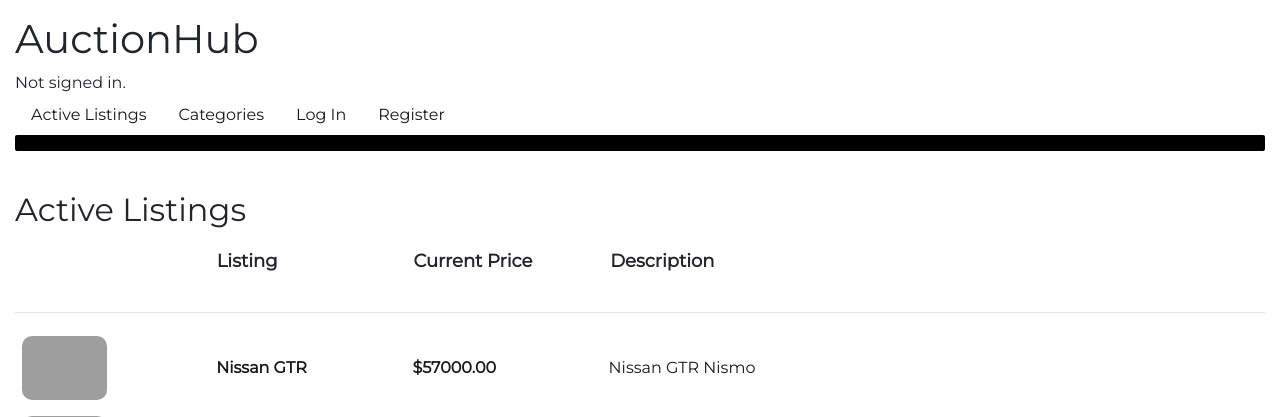
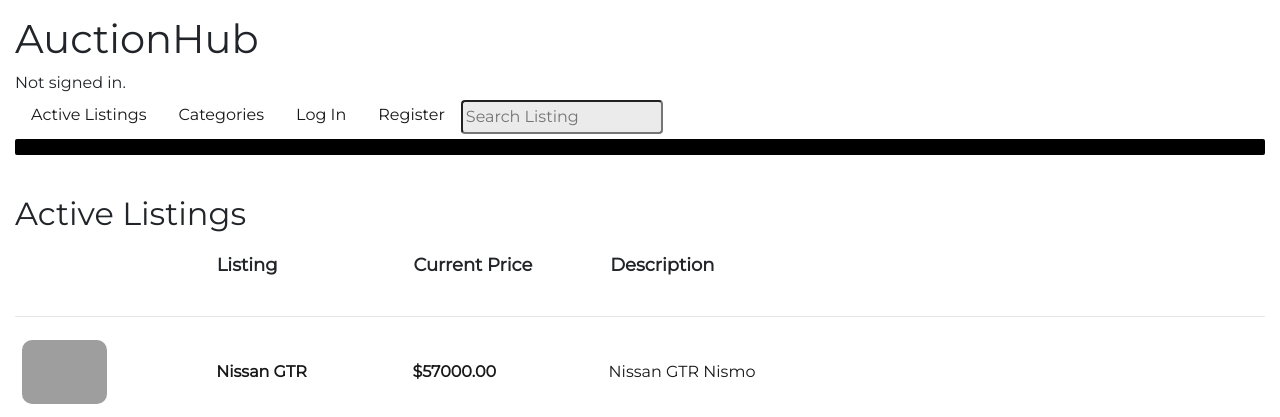
Before and after one commit to tarikozturk017/ecommerce-django, a Django app: page / in a window 1280 px wide. Shown: the top 417 px of the page. Run offline with Django 3.2, Linux system fonts and the light colour scheme; data comes from the database, SQL or seed files in the repository; both versions use the stored data as it was after the commit; some libraries are stand-ins or nearby versions; grey boxes are pictures that could not be loaded.

Commit message:
search functionality added

```diff
--- a/commerce/auctions/templates/auctions/layout.html
+++ b/commerce/auctions/templates/auctions/layout.html
@@ -42,6 +42,10 @@
                     <a class="nav-link" href="{% url 'register' %}">Register</a>
                 </li>
             {% endif %}
+            <form action="{% url 'search' %}" method="post">
+                {% csrf_token %}
+                <input class="search" type="text" name="search" placeholder="Search Listing" autocomplete="off">
+            </form>
         </ul>
         <div id="nav-btm"></div>
         {% block body %}
--- a/commerce/auctions/urls.py
+++ b/commerce/auctions/urls.py
@@ -15,5 +15,6 @@ urlpatterns = [
     path("comment/<str:title>", views.comment, name="comment"),
     path("categories/", views.categories, name="categories"),
     path("categories/category/<str:category>", views.category, name="category"),
-    path("watch_list/", views.watch_list, name="watch_list")
+    path("watch_list/", views.watch_list, name="watch_list"),
+    path("search/", views.search, name="search")
 ]
--- a/commerce/auctions/views.py
+++ b/commerce/auctions/views.py
@@ -1,4 +1,5 @@
 from turtle import textinput
+from typing import List
 from django.contrib.auth import authenticate, login, logout
 from django.db import IntegrityError
 from django.http import HttpResponseRedirect
@@ -189,3 +190,28 @@ def watch_list(request):
         return render(request, "auctions/watch_list.html", {
             "watch_lists": watch_lists
         })
+
+def search(request):
+    if request.method == "POST":
+        search_title = request.POST['search'] # looks for name="q" in layout
+        listing = None
+        if Listing.objects.filter(title=search_title).count() != 0:
+            listing = Listing.objects.get(title=search_title)
+        if listing is not None:
+            return render(request, "auctions/listing.html", {
+            "listing": listing
+        })
+        else:
+            print("\n\n\nASDADADASKLDJLAKDJLASKDJALDJSA")
+            listings = Listing.objects.all()
+            foundTitles = []
+            for listing in listings:
+                # print(f"\n\nTitle: {listing.title}\n\n")
+                if listing.title.find(search_title) != -1:
+                    foundTitles.append(listing.title)
+
+            for found in foundTitles:
+                print(f"\n\nFound Title: {found}\n\n")
+            return render(request, "auctions/search.html", {
+                "searches": foundTitles
+            })
```
Also changed, not shown: commerce/auctions/templates/auctions/search.html (added, +20 -0 lines), commerce/db.sqlite3.
